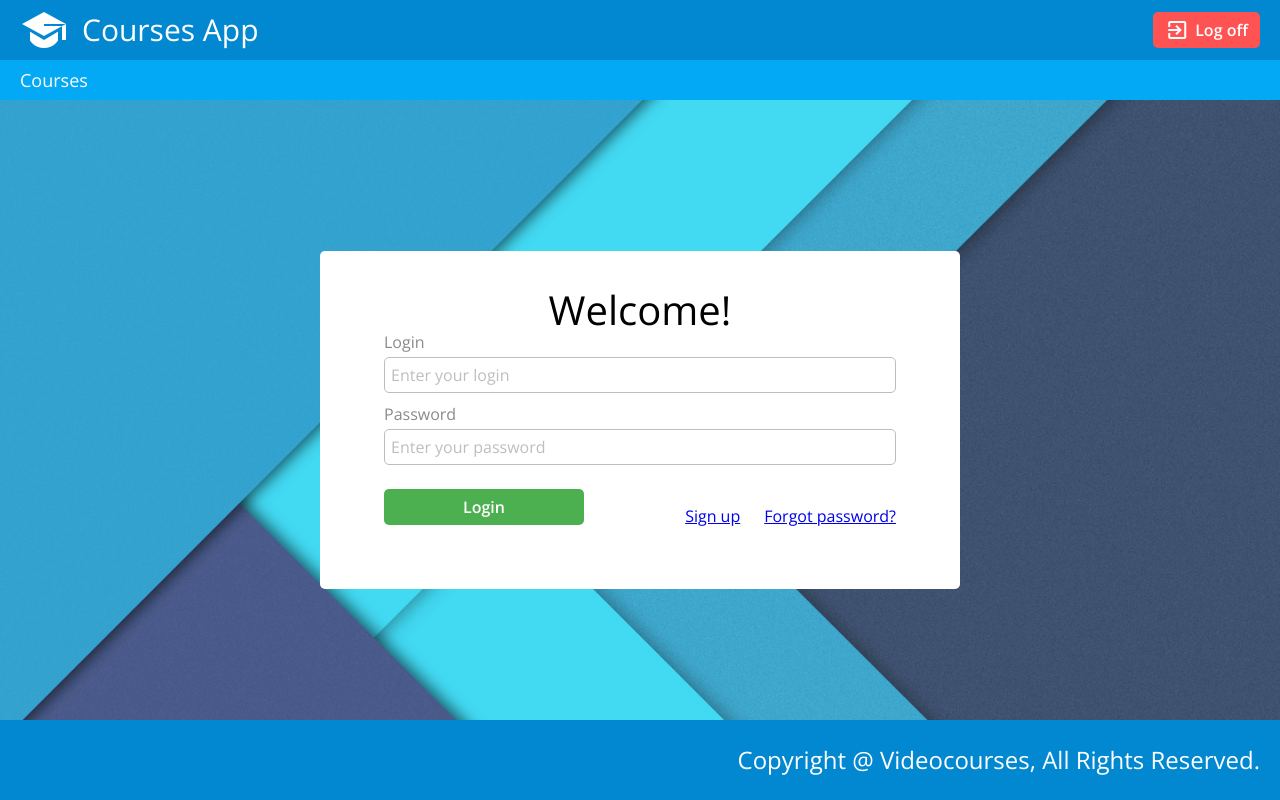
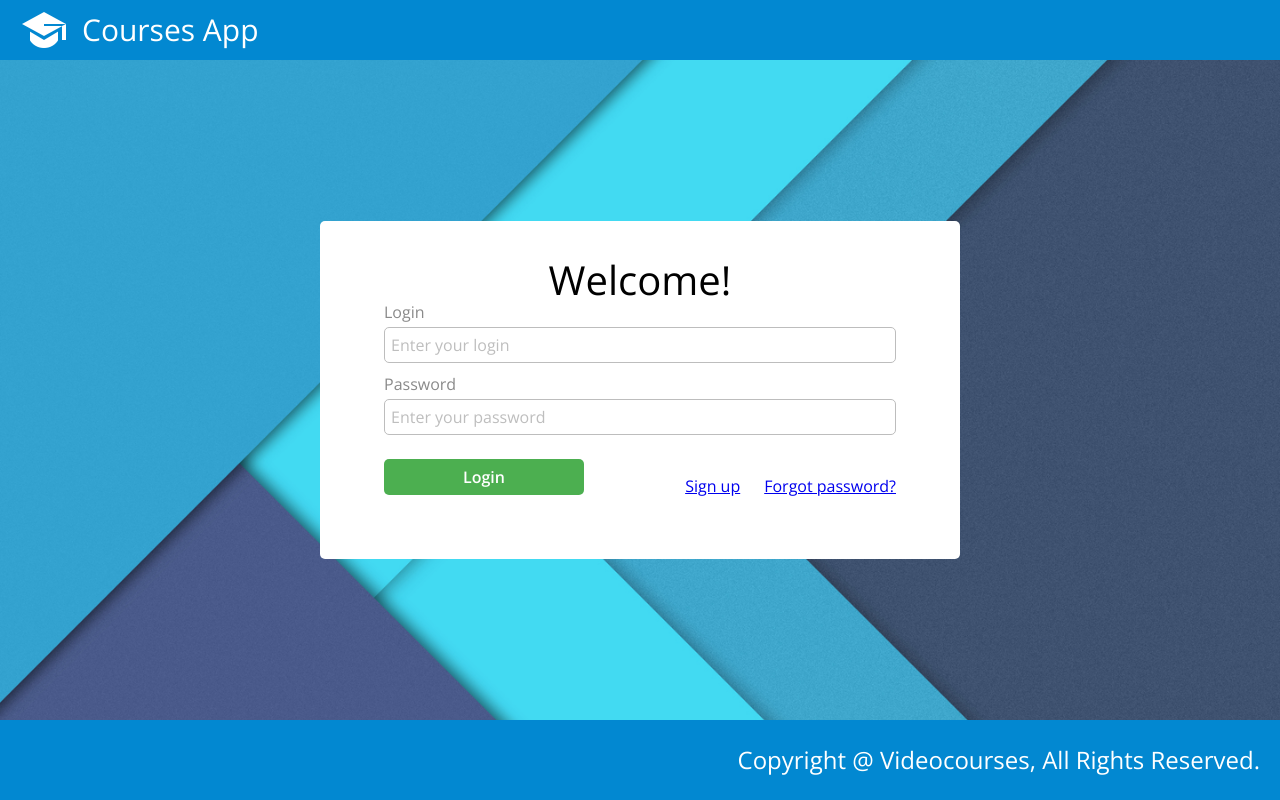
Before and after one commit to Drogbi/Angular-mentoring-program, an Angular app: page /login in a window 1280 px wide. Built offline with nearby package versions, Linux system fonts and the light colour scheme.

Commit message:
implement auth logic

```diff
--- a/src/app/app.component.css
+++ b/src/app/app.component.css
@@ -7,6 +7,7 @@
 .content {
     flex: 1 0 auto;
     height: calc(100% - 80px);
+    overflow-y: auto;
 }
 
 .footer {
--- a/src/app/app.component.html
+++ b/src/app/app.component.html
@@ -1,7 +1,7 @@
 <div class="container">
     <div class="content">
         <app-header></app-header>
-        <app-breadcrumbs></app-breadcrumbs>
+        <app-breadcrumbs *ngIf="authService.isAuthenticated()"></app-breadcrumbs>
         <router-outlet></router-outlet>
     </div>
     <app-footer class="footer"></app-footer>
--- a/src/app/app.component.ts
+++ b/src/app/app.component.ts
@@ -2,10 +2,20 @@ import { Component, OnChanges } from '@angular/core';
 import { Course } from '@containers/courses/shared/course.model';
 import { FilterCourseItemsPipe } from '@containers/courses/courses-list/filter-course-items.pipe';
 import { CourseService } from '@containers/courses/shared/course.service';
+import { AuthService } from './containers/auth/shared/auth.service';
+import { Router } from '../../node_modules/@angular/router';
 
 @Component({
     selector: 'app-root',
     templateUrl: './app.component.html',
     styleUrls: ['./app.component.css'],
 })
-export class AppComponent {}
+export class AppComponent {
+    constructor(public authService: AuthService, router: Router) {
+        if (authService.isAuthenticated()) {
+            router.navigate(['courses']);
+        } else {
+            router.navigate(['login']);
+        }
+    }
+}
--- a/src/app/app.module.ts
+++ b/src/app/app.module.ts
@@ -7,6 +7,7 @@ import { AppComponent } from './app.component';
 import { AuthModule } from './containers/auth/auth.module';
 import { LoginComponent } from './containers/auth/login/login.component';
 import { ContainersModule } from './containers/containers.module';
+import { AuthService } from './containers/auth/shared/auth.service';
 
 const appRoutes: Routes = [
     { path: 'courses', component: CoursesListComponent },
@@ -22,7 +23,7 @@ const appRoutes: Routes = [
         AuthModule,
         RouterModule.forRoot(appRoutes, { enableTracing: true }),
     ],
-    providers: [],
+    providers: [AuthService],
     bootstrap: [AppComponent],
 })
 export class AppModule {}
--- a/src/app/components/header/header.component.html
+++ b/src/app/components/header/header.component.html
@@ -1,6 +1,6 @@
 <header class="header">
     <app-logo></app-logo>
     <div class="header__user">
-        <app-button size="l" icon="exit_to_app" color="red" label="Log off"></app-button>
+        <app-button *ngIf="authService.isAuthenticated()" (click)="onLogoutClick()" size="l" icon="exit_to_app" color="red" label="Log off"></app-button>
     </div>
 </header>
--- a/src/app/components/header/header.component.ts
+++ b/src/app/components/header/header.component.ts
@@ -1,4 +1,6 @@
 import { Component, OnInit } from '@angular/core';
+import { AuthService } from '../../containers/auth/shared/auth.service';
+import { Router } from '../../../../node_modules/@angular/router';
 
 @Component({
     selector: 'app-header',
@@ -6,7 +8,12 @@ import { Component, OnInit } from '@angular/core';
     styleUrls: ['./header.component.css'],
 })
 export class HeaderComponent implements OnInit {
-    constructor() {}
+    constructor(public authService: AuthService, private router: Router) {}
 
     ngOnInit() {}
+
+    public onLogoutClick(): void {
+        this.authService.logout();
+        this.router.navigate(['login']);
+    }
 }
--- a/src/app/containers/auth/auth.module.ts
+++ b/src/app/containers/auth/auth.module.ts
@@ -2,10 +2,12 @@ import { NgModule } from '@angular/core';
 import { CommonModule } from '@angular/common';
 import { LoginComponent } from './login/login.component';
 import { ComponentsModule } from '@components/components.module';
+import { AuthService } from './shared/auth.service';
 
 @NgModule({
     imports: [CommonModule, ComponentsModule],
     exports: [LoginComponent],
     declarations: [LoginComponent],
+    providers: [AuthService],
 })
 export class AuthModule {}
--- a/src/app/containers/auth/login/login.component.css
+++ b/src/app/containers/auth/login/login.component.css
@@ -2,7 +2,7 @@
     display: flex;
     justify-content: center;
     align-items: center;
-    height: calc(100% - 80px);
+    height: calc(100% - 60px);
     background-image: url('assets/images/login-background.png');
     background-size: cover;
 }
--- a/src/app/containers/auth/login/login.component.html
+++ b/src/app/containers/auth/login/login.component.html
@@ -6,7 +6,7 @@
         <app-labeled-input class="login-form__input" size='l' (onchange)='onPasswordChange($event)' [value]='password' placeholder='Enter your password'
             label='Password'></app-labeled-input>
         <div class="login-form__button-group">
-            <app-button class="login-form__login-button" size='l' color='green' label='Login'></app-button>
+            <app-button (click)="onLoginClick()" class="login-form__login-button" size='l' color='green' label='Login'></app-button>
             <div class="login-form__anchor-group">
                     <a class="login-form__sign-up" href="/">Sign up</a>
                     <a class="login-form__forgot-password" href="/">Forgot password?</a>
--- a/src/app/containers/auth/login/login.component.ts
+++ b/src/app/containers/auth/login/login.component.ts
@@ -1,5 +1,6 @@
 import { Component, OnInit } from '@angular/core';
-
+import { AuthService } from '../shared/auth.service';
+import { Router } from '../../../../../node_modules/@angular/router';
 @Component({
     selector: 'app-login',
     templateUrl: './login.component.html',
@@ -9,7 +10,7 @@ export class LoginComponent implements OnInit {
     public login: string;
     public password: string;
 
-    constructor() {
+    constructor(private authService: AuthService, private router: Router) {
         this.login = '';
         this.password = '';
     }
@@ -23,4 +24,11 @@ export class LoginComponent implements OnInit {
     public onPasswordChange(value: string): void {
         this.password = value;
     }
+
+    public onLoginClick(): void {
+        if (this.login && this.password) {
+            this.authService.login(this.login, this.password);
+            this.router.navigate(['courses']);
+        }
+    }
 }
```
